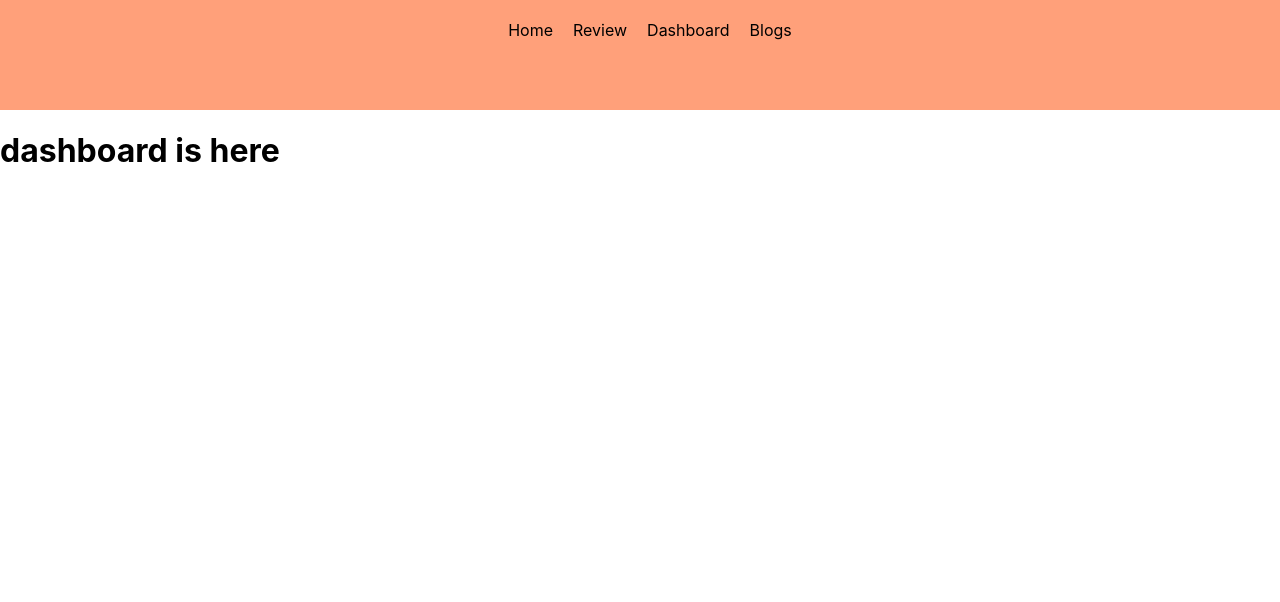
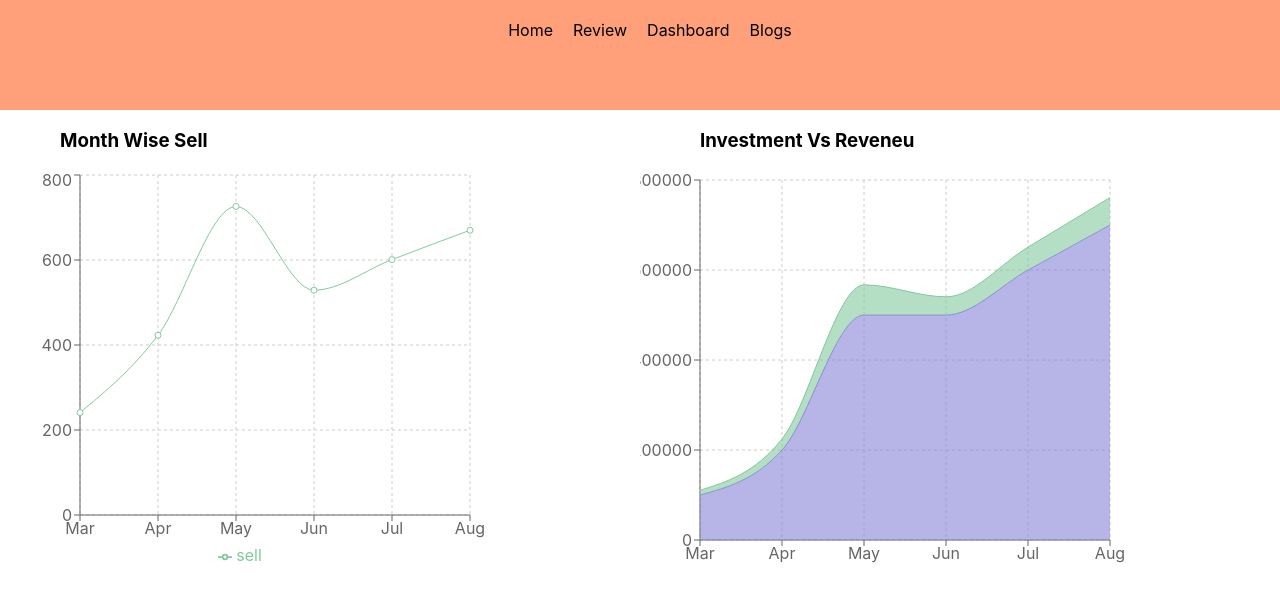
Before and after one commit to MDRAFIULI/assignment_nine_real, a React (Create React App) app: page /dashBoard in a window 1280 px wide. Shown: the top 602 px of the page. Built offline with nearby package versions, Linux system fonts and the light colour scheme.

Commit message:
dashBoard fixed

```diff
--- a/package.json
+++ b/package.json
@@ -10,6 +10,7 @@
     "react-dom": "^18.0.0",
     "react-router-dom": "^6.3.0",
     "react-scripts": "5.0.0",
+    "recharts": "^2.1.9",
     "web-vitals": "^2.1.4"
   },
   "scripts": {
--- /dev/null
+++ b/public/data.json
@@ -0,0 +1,38 @@
+[
+    {
+        "month": "Mar",
+        "investment": 100000,
+        "sell": 241,
+        "revenue": 10401
+    },
+    {
+        "month": "Apr",
+        "investment": 200000,
+        "sell": 423,
+        "revenue": 24500
+    },
+    {
+        "month": "May",
+        "investment": 500000,
+        "sell": 726,
+        "revenue": 67010
+    },
+    {
+        "month": "Jun",
+        "investment": 500000,
+        "sell": 529,
+        "revenue": 40405
+    },
+    {
+        "month": "Jul",
+        "investment": 600000,
+        "sell": 601,
+        "revenue": 50900
+    },
+    {
+        "month": "Aug",
+        "investment": 700000,
+        "sell": 670,
+        "revenue": 61000
+    }
+]
--- /dev/null
+++ b/src/components/Chart/Chart.js
@@ -0,0 +1,12 @@
+import React from 'react';
+
+const Chart = () => {
+    return (
+        <div>
+            <h1>this is rafi</h1>
+
+        </div>
+    );
+};
+
+export default Chart;
--- a/src/components/DashBoard/DashBoard.css
+++ b/src/components/DashBoard/DashBoard.css
@@ -0,0 +1,7 @@
+.dash-board{
+    display: grid;
+    grid-template-columns: repeat(2, 1fr);
+}
+.dash-board h3{
+margin-left: 60px;
+}
--- a/src/components/DashBoard/DashBoard.js
+++ b/src/components/DashBoard/DashBoard.js
@@ -1,9 +1,62 @@
-import React from 'react';
+import React, { useEffect, useState } from 'react';
+import { Area, AreaChart, CartesianGrid, Legend, Line, LineChart, Tooltip, XAxis, YAxis } from 'recharts';
+import Chart from '../Chart/Chart';
+import './DashBoard.css';
 
 const DashBoard = () => {
+    const [products, setProducts] = useState([]);
+
+    useEffect(() => {
+        fetch('data.json')
+            .then(res => res.json())
+            .then(data => setProducts(data))
+    }, []);
     return (
-        <div>
-            <h1>dashboard is here</h1>
+        <div className='dash-board'>
+            <div>
+                <h3>Month Wise Sell</h3>
+                <LineChart
+                    width={500}
+                    height={400}
+                    data={products}
+                    margin={{
+                        top: 5,
+                        right: 30,
+                        left: 20,
+                        bottom: 5,
+                    }}
+                >
+                    <CartesianGrid strokeDasharray="3 3" />
+                    <XAxis dataKey="month" />
+                    <YAxis />
+                    <Tooltip />
+                    <Legend />
+                    {/* <Line type="monotone" dataKey="pv" stroke="#8884d8" activeDot={{ r: 8 }} /> */}
+                    <Line type="monotone" dataKey="sell" stroke="#82ca9d" />
+                </LineChart>
+            </div>
+            <div>
+                <h3>Investment Vs Reveneu</h3>
+                <AreaChart
+                    width={500}
+                    height={400}
+                    data={products}
+                    margin={{
+                        top: 10,
+                        right: 30,
+                        left: 0,
+                        bottom: 0,
+                    }}
+                >
+                    <CartesianGrid strokeDasharray="3 3" />
+                    <XAxis dataKey="month" />
+                    <YAxis />
+                    <Tooltip />
+                    <Area type="monotone" dataKey="investment" stackId="1" stroke="#8884d8" fill="#8884d8" />
+                    <Area type="monotone" dataKey="revenue" stackId="1" stroke="#82ca9d" fill="#82ca9d" />
+                </AreaChart>
+            </div>
+
         </div>
     );
 };
```
Also changed, not shown: src/components/Chart/Chart.css (added), 1 other file (tests, documents, lock files or other folders).
